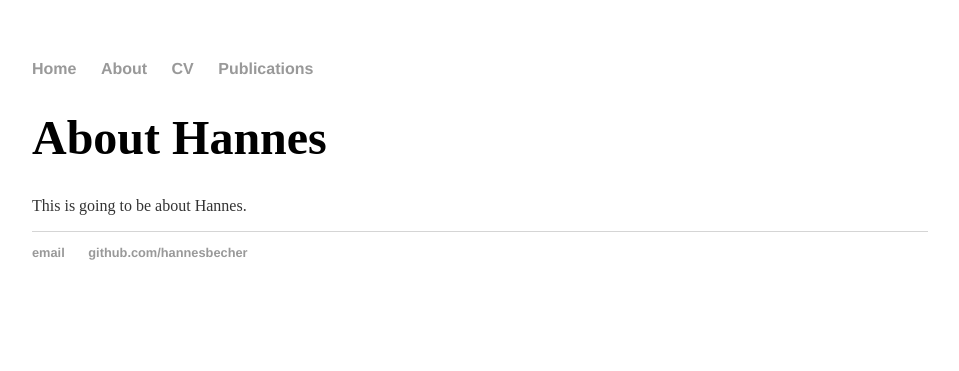
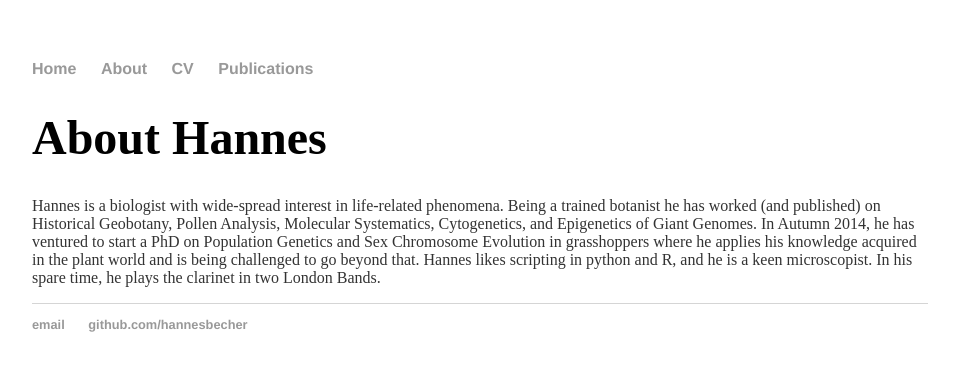
Before and after one commit to hannesbecher/hannesbecher.github.io, a Jekyll site: the page built from about/index.html, in a window 1280 px wide. Shown: the top 371 px of the page, without its empty margins (160-1119 px from the left). Built offline with Jekyll 4.4.1, drawn with Linux system fonts in a browser that asks for light colours.

Commit message:
Update index.html

```diff
--- a/about/index.html
+++ b/about/index.html
@@ -4,5 +4,6 @@ title: About Hannes
 ---
     		<div class="blurb">
         		<h1>About Hannes</h1>
-				<p>This is going to be about Hannes.</p>
+				<p>Hannes is a biologist with wide-spread interest in life-related phenomena. Being a trained botanist he has worked (and published) on Historical Geobotany, Pollen Analysis, Molecular Systematics, Cytogenetics, and Epigenetics of Giant Genomes. In Autumn 2014, he has ventured to start a PhD on Population Genetics and Sex Chromosome Evolution in grasshoppers where he applies his knowledge acquired in the plant world and is being challenged to go beyond that.
+Hannes likes scripting in python and R, and he is a keen microscopist. In his spare time, he plays the clarinet in two London Bands.</p>
     		</div><!-- /.blurb -->
```
